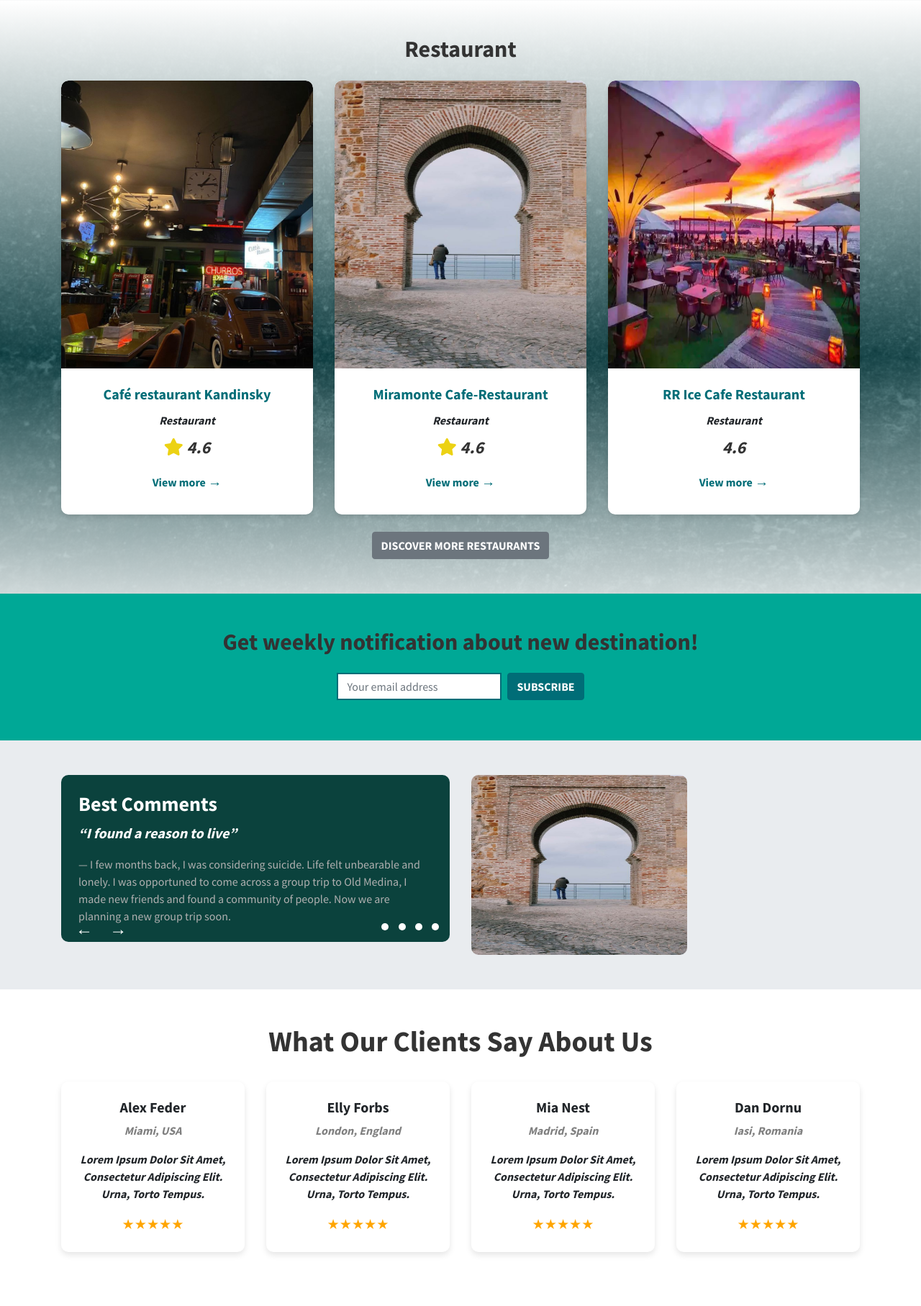
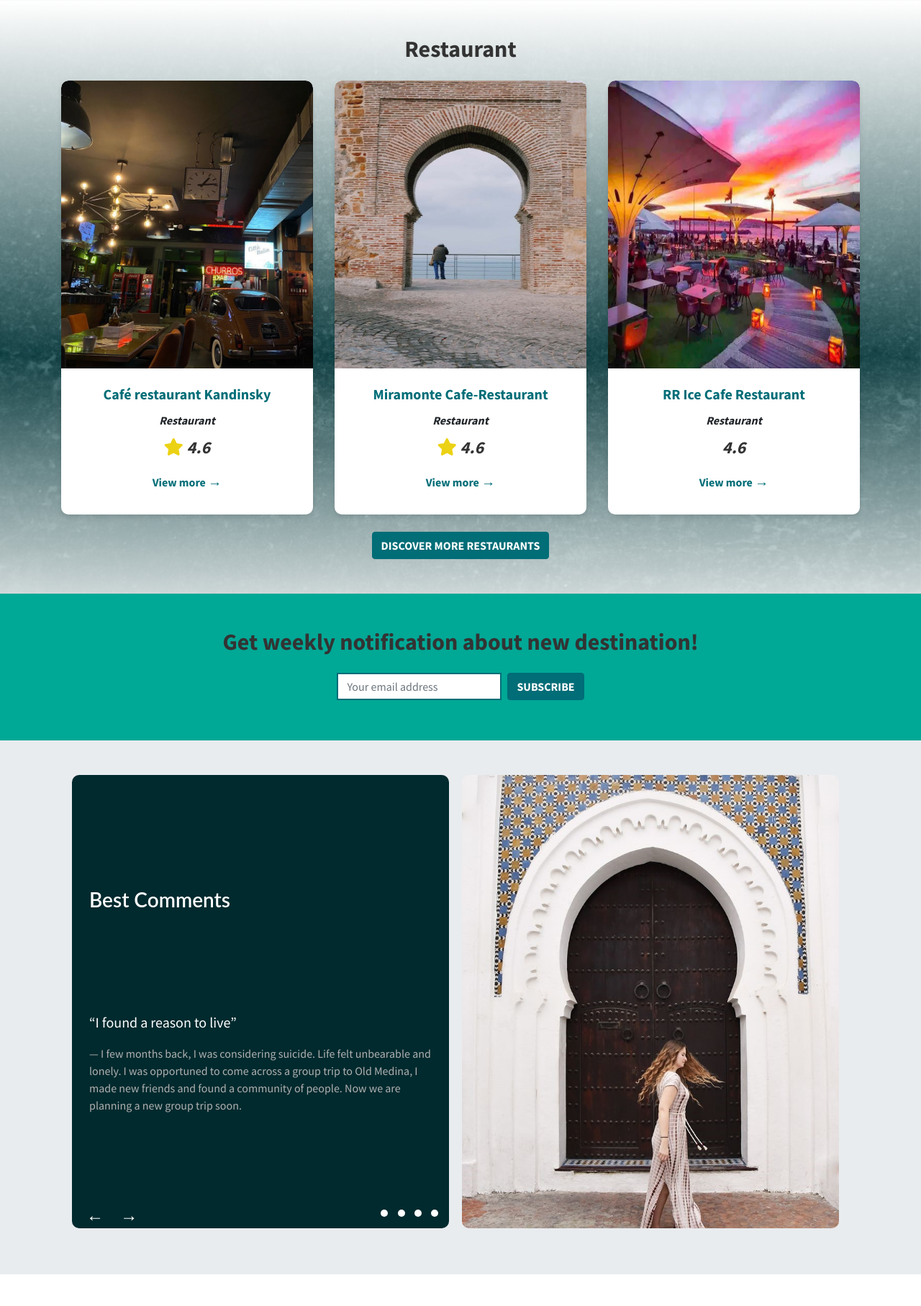
Before and after one commit to DevZakariaAz/PFE-Solicode, a PHP site: page /HomePage.html in a window 1280 px wide. Shown: the part 2105-3920 px from the top of the page at 72% size. Before the commit the page ends 3847 px from the top, so only its background shows below. Run offline with PHP 8.4, Linux system fonts and the light colour scheme; some libraries are stand-ins or nearby versions.

Commit message:
Fix image display issues, update background styles, and add hover effects to cards

```diff
--- a/Codage/HomePage.html
+++ b/Codage/HomePage.html
@@ -171,10 +171,10 @@
     <!-- Comments Section -->
     <section class="comments-section py-5">
         <div class="container">
-            <div class="row">
+            <div class="comment-boxs">
                 <div class="col-md-6">
                     <div class="comment-box p-4">
-                        <h3>Best Comments</h3>
+                        <h3 class="Best_comments">Best Comments</h3>
                         <blockquote class="blockquote">
                             <p>“I found a reason to live”</p>
                             <footer class="blockquote-footer">I few months back, I was considering suicide. Life felt
@@ -196,7 +196,9 @@
                     </div>
                 </div>
                 <div class="col-md-6">
-                    <img src="./img/Bab b7ar.png" alt="Comment Image" class="comment-image ">
+                    <div  class="comment-image ">
+                        <div class="comment-image-img"></div>
+                    </div>
                 </div>
             </div>
         </div>
--- a/Codage/indexPage.css
+++ b/Codage/indexPage.css
@@ -176,8 +176,8 @@ body {
 }
 
 .btn-secondary {
-    background-color: #6c757d;
-    border-color: #6c757d;
+    background-color: #006D77;
+    border-color: #006D77;
 }
 
 h2 {
@@ -273,10 +273,53 @@ body {
     color: white;
     border-radius: 10px;
     position: relative;
+
+
+    /* Frame 56 */
+
+        /* Auto layout */
+        display: flex;
+        flex-direction: column;
+        justify-content: space-evenly;
+        align-items: flex-start;
+        /* padding: 50px 31px; */
+        /* gap: 71px; */
+
+        width: 524px;
+        height: 630px;
+
+        /* Dark text color */
+        background: #002A2E;
+
+        /* Inside auto layout */
+        flex: none;
+        order: 0;
+        flex-grow: 0;
+}
+.comment-boxs{
+    display: flex;
+        flex-direction: row;
+        align-items: flex-start;
+        padding: 0px;
+
+        width: 1083px;
+        height: 646px;
+
+        border-radius: 24px;
+
+        /* Inside auto layout */
+        flex: none;
+        order: 0;
+        flex-grow: 0;
 }
 
 .comment-box h3 {
-    font-weight: 700;
+    /* font-weight: 700; */
+    font-family: 'Lato';
+        font-style: normal;
+        font-weight: 600;
+        /* font-size: 39px; */
+        line-height: 100%;
 }
 
 .blockquote {
@@ -319,14 +362,30 @@ body {
 
 
 .comment-image {
-    width: 300px;
+    width: 524px;
     /* Set your desired width */
-    height: 250px;
-    /* Maintain aspect ratio */
+    height: 630px;
+    /* Set your desired height */
     border-radius: 10px;
-    background-image: cover;
+    background: url('./img/best comments.jpg') no-repeat center center;
+    background-size: cover;
+    /* Ensure the image covers the entire area */
+    position: relative;
+    overflow: hidden;
+    /* Ensure content doesn't overflow the container */
 }
 
+.comment-image-img {
+    width: 100%;
+    height: 100%;
+    border-radius: inherit;
+    /* Ensure border-radius is applied to the image */
+    object-fit: cover;
+    /* Ensure the image covers the entire area */
+    position: absolute;
+    left: 0;
+    top: 0;
+}
 .img-fluid2 {
     border-radius: 20px;
     width: 600px;
@@ -395,3 +454,6 @@ body {
     color: #FFA500;
     font-size: 1.2rem;
 }
+/* Frame 58 */
+
+/* Auto layout */
```
Also changed, not shown: Codage/img/best comments.jpg (added).
